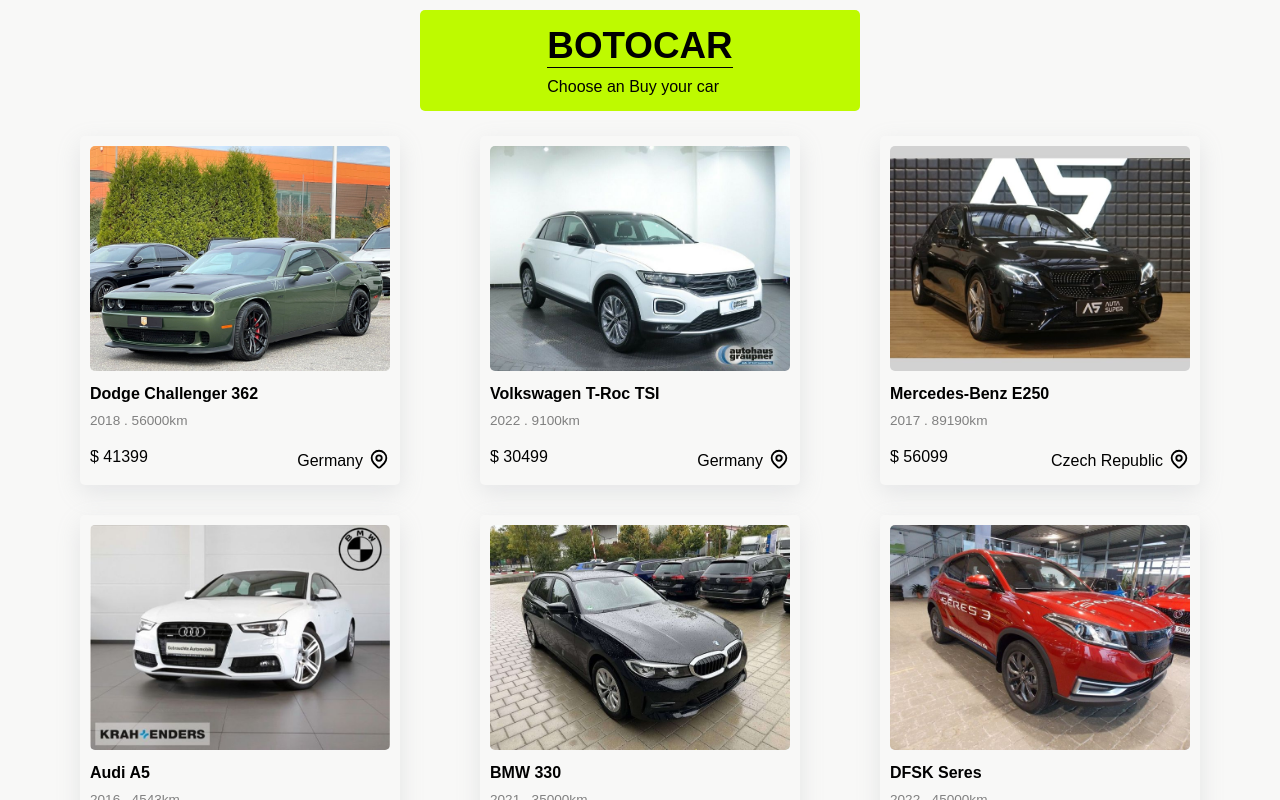
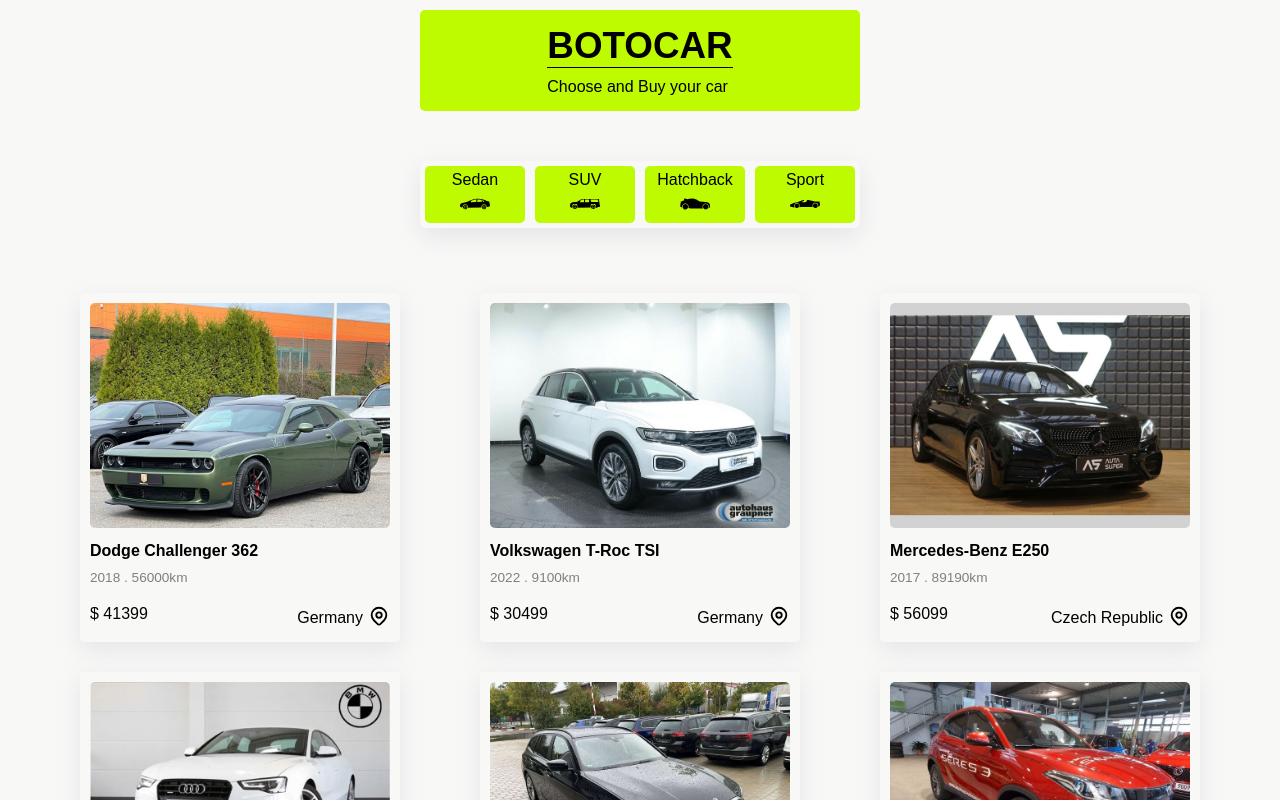
Before and after one commit to DanialArjmand/Car-Sales-Site, a Next.js app: page /cars in a window 1280 px wide. Shown: the top 800 px of the page. Built offline with nearby package versions, Linux system fonts and the light colour scheme.

Commit message:
Add Categories Cars

```diff
--- a/src/app/cars/page.js
+++ b/src/app/cars/page.js
@@ -1,10 +1,12 @@
-import CarsPage from "../../components/template/CarsPage"
+import Categories from "@/components/module/Categories";
+import CarsPage from "../../components/template/CarsPage";
 import carsData from "../../data/carsData";
 
 function Details() {
-    console.log("Details page rendered");
+  console.log("Details page rendered");
   return (
     <div>
+      <Categories />
       <CarsPage data={carsData} />
     </div>
   );
--- a/src/components/layout/Layout.js
+++ b/src/components/layout/Layout.js
@@ -7,7 +7,7 @@
       <header className={styles.header}>
         <Link href="/">
           <h2>BOTOCAR</h2>
-          <p>Choose an Buy your car</p>
+          <p>Choose and Buy your car</p>
         </Link>
       </header>
       <div className={styles.container}>{children}</div>
--- /dev/null
+++ b/src/components/module/Categories.js
@@ -0,0 +1,36 @@
+import styles from "./Categories.module.css";
+import Link from "next/link";
+import Suv from "../icons/Suv";
+import Sedan from "../icons/Sedan";
+import Hatchback from "../icons/Hatchback";
+import Sport from "../icons/Sport";
+
+function Categories() {
+  return (
+    <div className={styles.container}>
+      <Link href="/categories/sedan">
+        <div>
+          <p>Sedan</p>
+          <Sedan />
+        </div>
+      </Link>
+      <Link href="/categories/suv">
+      <div>
+        <p>SUV</p>
+        <Suv />
+      </div>
+      </Link>
+
+      <div>
+        <p>Hatchback</p>
+        <Hatchback />
+      </div>
+      <div>
+        <p>Sport</p>
+        <Sport />
+      </div>
+    </div>
+  );
+}
+
+export default Categories;
--- /dev/null
+++ b/src/components/module/Categories.module.css
@@ -0,0 +1,30 @@
+.container {
+  box-shadow: rgba(149, 157, 165, 0.2) 0px 8px 24px;
+  width: fit-content;
+  margin: 50px auto;
+  display: flex;
+  justify-content: space-between;
+  align-items: center;
+  border-radius: 5px;
+}
+
+.container div {
+  text-align: center;
+  margin: 5px;
+  background-color: #befa00;
+  padding: 5px;
+  padding-bottom: 0;
+  border-radius: 5px;
+  width: 100px;
+}
+
+@media (max-width: 600px) {
+  .container {
+    width: 320px;
+    flex-wrap: wrap;
+  }
+
+  .container div {
+    width: 150px;
+  }
+}
```
Also changed, not shown: src/app/categories/[categories]/page.js (added, +9 -0 lines), src/app/categories/page.js (added, +9 -0 lines).
